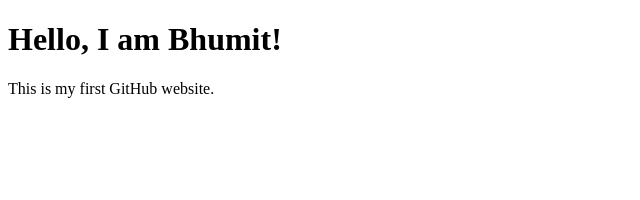
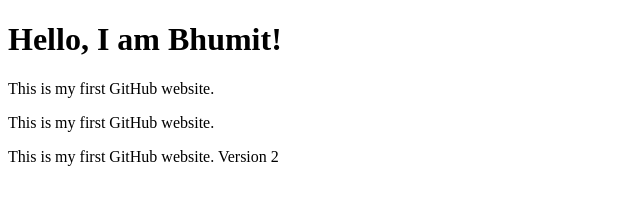
Before and after one commit to bhumit3/neet, a plain HTML site: page index.html in a window 1280 px wide. Shown: the whole page, without its empty margins (0-640 px from the left). Drawn offline with Linux system fonts and the light colour scheme.

Commit message:
Update index.html

```diff
--- a/index.html
+++ b/index.html
@@ -8,3 +8,5 @@
     <p>This is my first GitHub website.</p>
 </body>
 </html>
+<p>This is my first GitHub website.</p>
+<p>This is my first GitHub website. Version 2</p>
```
